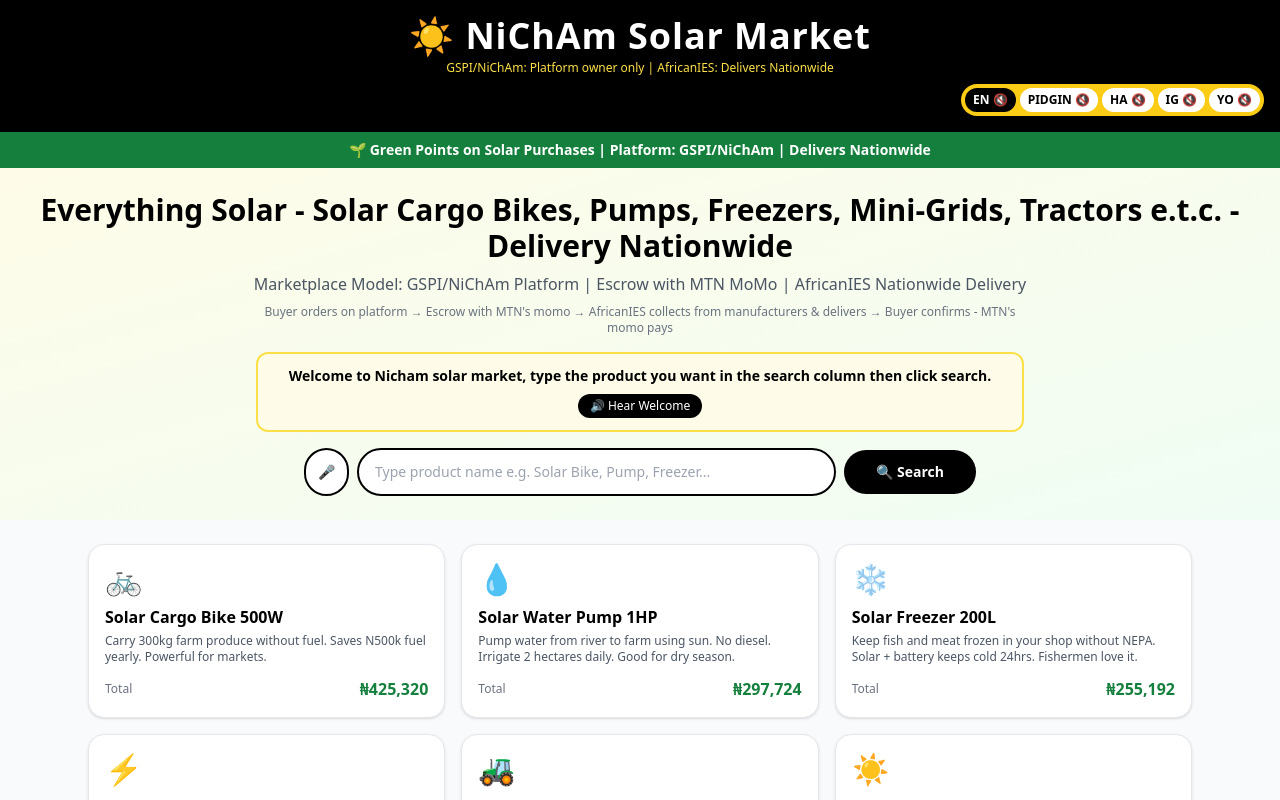
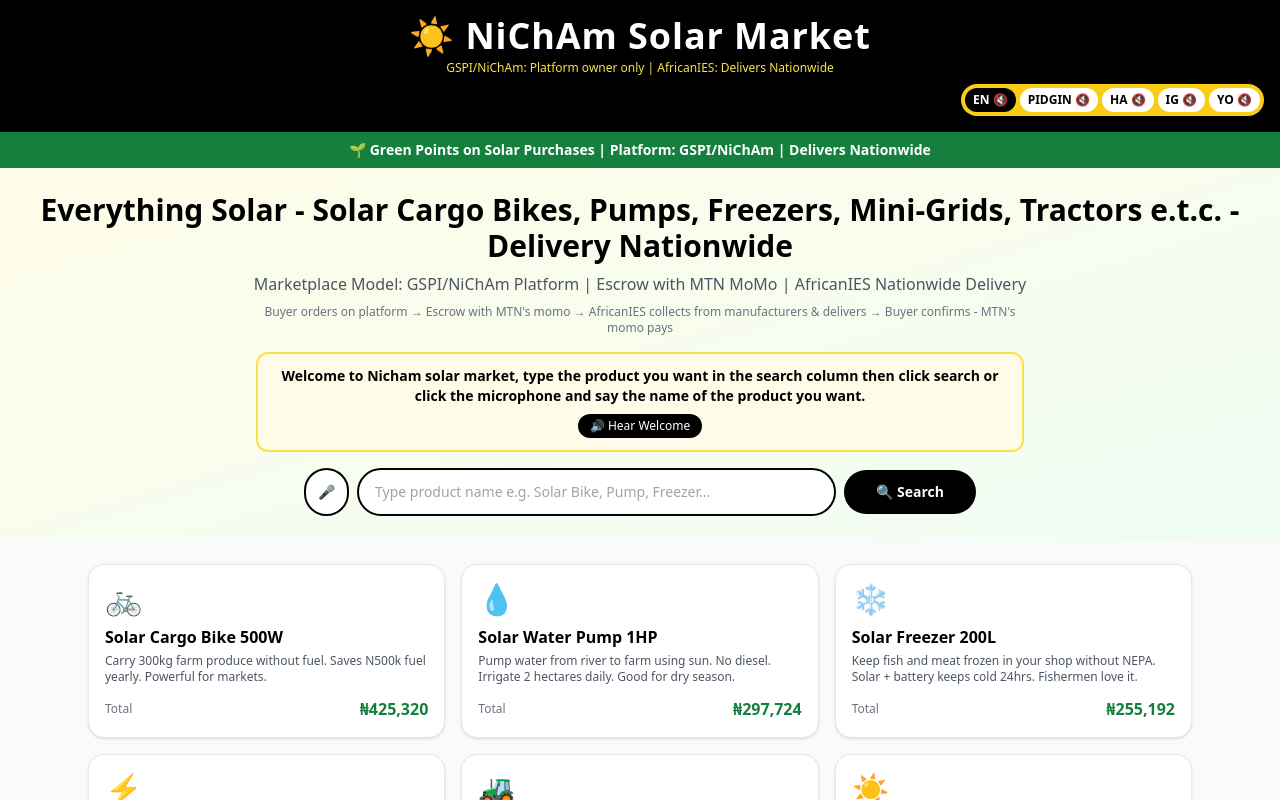
Before and after one commit to gspiassociatesltd/nicham-trade, a Next.js app: page / in a window 1280 px wide. Shown: the top 800 px of the page. Built offline with nearby package versions, Linux system fonts and the light colour scheme.

Commit message:
Add files via upload

```diff
--- a/app/page.tsx
+++ b/app/page.tsx
@@ -31,14 +31,12 @@ export default function Home() {
   useEffect(() => {
     const saved = localStorage.getItem('nicham_lang')
     if (saved) setLang(saved)
-    // Voice welcome message on listing page - Committees: Language aware, only English speaks auto to avoid English-on-Yoruba bug
-    const hasWelcomed = sessionStorage.getItem('nicham_welcomed')
-    if (!hasWelcomed) {
+    // Voice welcome message plays automatically on arriving at listing page - as requested
     setTimeout(() => {
       try {
         const currentLang = saved || 'en'
         if (currentLang === 'en' || currentLang === 'pidgin') {
-            const msg = "Welcome to Nicham solar market, type the product you want in the search column then click search."
+          const msg = "Welcome to Nicham solar market, type the product you want in the search column then click search or click the microphone and say the name of the product you want."
           if (window.speechSynthesis) {
             window.speechSynthesis.cancel()
             const u = new SpeechSynthesisUtterance(msg)
@@ -47,10 +45,8 @@ export default function Home() {
             window.speechSynthesis.speak(u)
           }
         }
-          sessionStorage.setItem('nicham_welcomed', 'yes')
       } catch {}
-      }, 1000)
-    }
+    }, 1200)
   }, [])
 
   useEffect(() => {
@@ -81,8 +77,8 @@ export default function Home() {
   const t = translations[lang] || translations.en
 
   const welcomeText: any = {
-    en: "Welcome to Nicham solar market, type the product you want in the search column then click search.",
-    pidgin: "Welcome to Nicham solar market, type product wey you want for search column then click search.",
+    en: "Welcome to Nicham solar market, type the product you want in the search column then click search or click the microphone and say the name of the product you want.",
+    pidgin: "Welcome to Nicham solar market, type product wey you want for search column then click search or click microphone and talk the product name.",
     ha: "Barka da zuwa kasuwar Nicham Solar. Rubuta sunan kayan da kake so a wurin bincike sannan danna search.",
     ig: "Nnoo na ahia Nicham Solar. Pịnye aha ngwaahịa ịchọrọ na kọlụm ọchụchọ wee pịa search.",
     yo: "Kaabo si oja Nicham Solar. Tẹ orukọ ọja ti o fẹ sinu apoti iwadi lẹhinna tẹ search."
```
Lines whose indentation alone changed are shown as unchanged.
